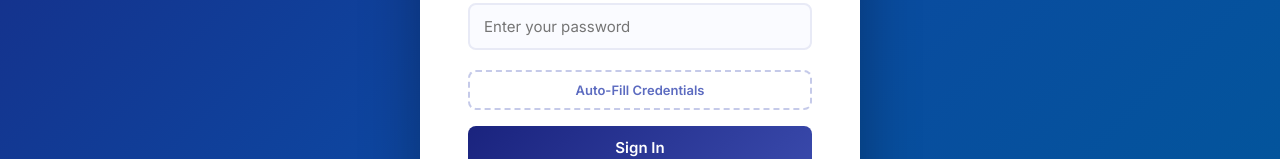
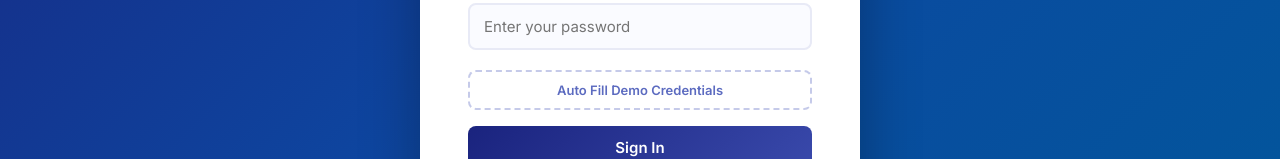
Before and after one commit to eakarsu/AIPressureWashingExteriorCleaning, a React (Create React App) app in the folder client/: page /login in a window 1280 px wide. Shown: the part 465-624 px from the top of the page. Built offline with nearby package versions, Linux system fonts and the light colour scheme; no server answers; the HTML template or start-up script is replaced by a standard one.

Commit message:
Commit pending workspace changes

```diff
--- a/client/src/pages/Login.js
+++ b/client/src/pages/Login.js
@@ -70,7 +70,7 @@ function Login() {
             className="btn btn-autofill"
             onClick={handleAutoFill}
           >
-            Auto-Fill Credentials
+            Auto Fill Demo Credentials
           </button>
 
           <button
```
